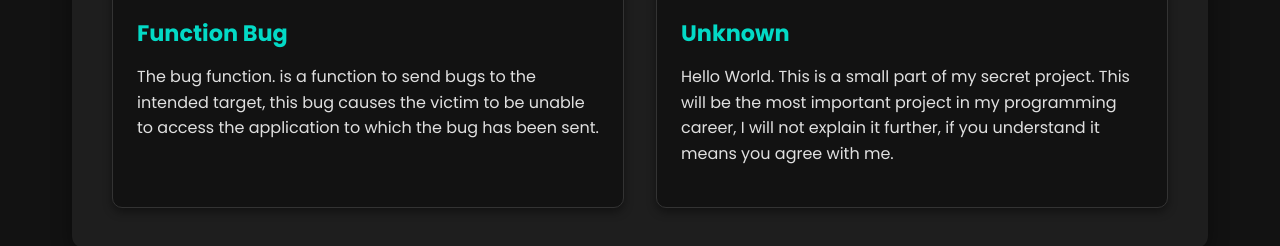
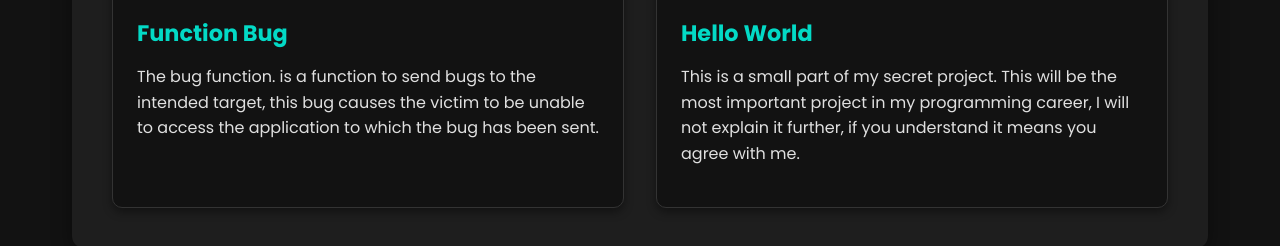
Before and after one commit to AditxXx/Web, a plain HTML site: page index.html in a window 1280 px wide. Both pictures are taken after a click on the link "Project". Shown: the part 510-756 px from the top of the page. Drawn offline with nearby package versions, Linux system fonts and the light colour scheme.

Commit message:
Update index.html

```diff
--- a/index.html
+++ b/index.html
@@ -60,8 +60,8 @@
                 </div>
                 <div class="project-item">
                      <img src="https://files.catbox.moe/vof4jp.jpg" alt="Project 2">
-                    <h3>Unknown</h3>
-                    <p>Hello World. This is a small part of my secret project. This will be the most important project in my programming career, I will not explain it further, if you understand it means you agree with me.</p>
+                    <h3>Hello World</h3>
+                    <p>This is a small part of my secret project. This will be the most important project in my programming career, I will not explain it further, if you understand it means you agree with me.</p>
                 </div>
             </div>
         </section>
```
